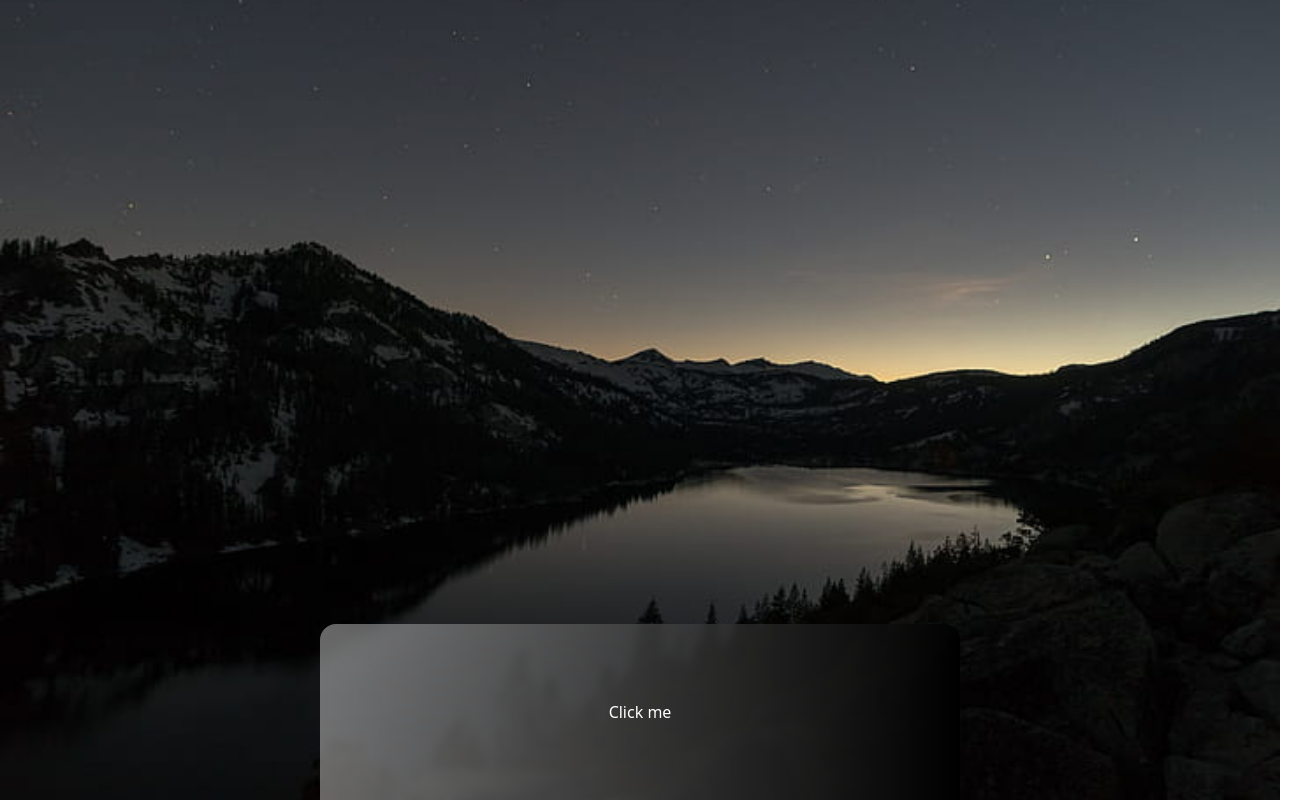
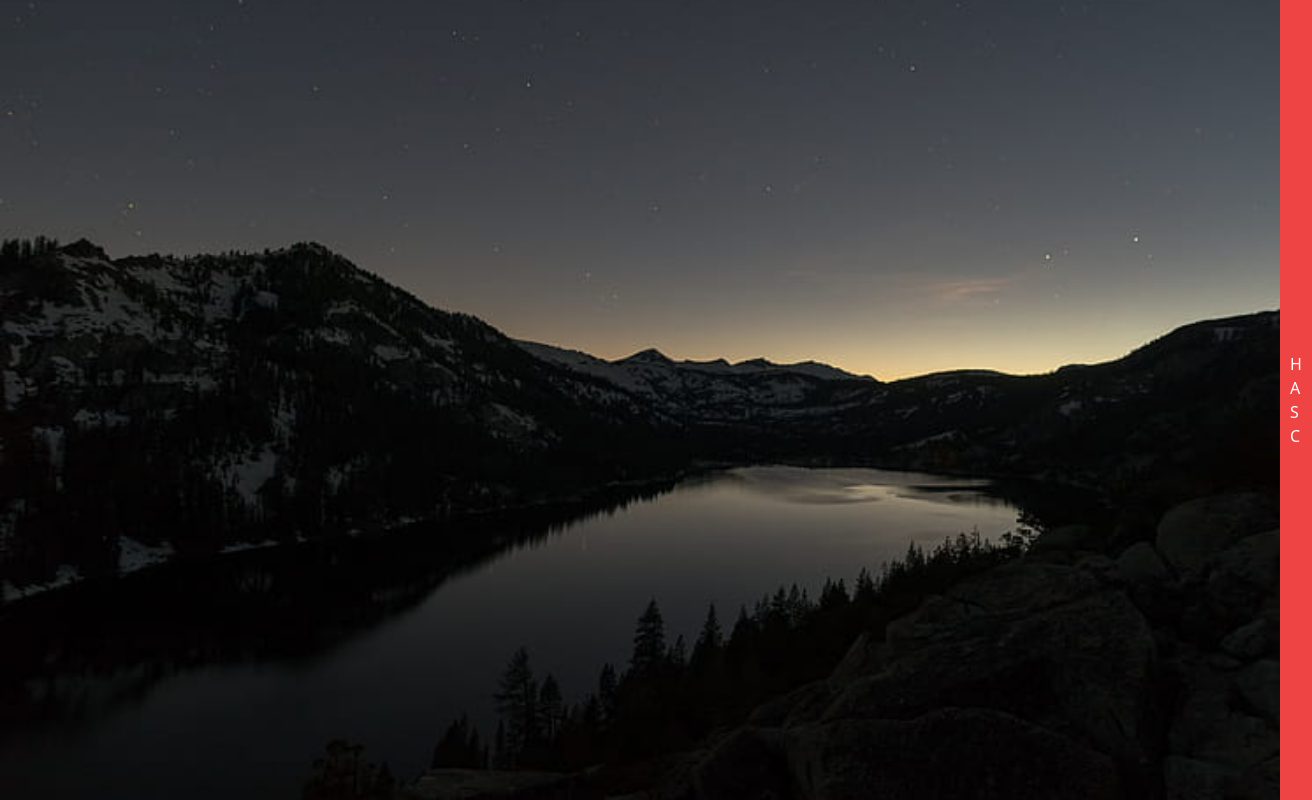
Before and after one commit to RushabRisal/mySite, a React (Vite) app: page / in a window 1280 px wide. Shown: the top 800 px of the page, 1312 px wide, since content can reach past the window. Built offline with nearby package versions, Linux system fonts and the light colour scheme.

Commit message:
implemented nav

```diff
--- a/src/App.jsx
+++ b/src/App.jsx
@@ -1,5 +1,6 @@
 import { useState } from 'react'
 import './App.css'
+import Header from './components/Header'
 
 function App() {
   const [count, setCount] = useState(0)
@@ -7,12 +8,11 @@ function App() {
   return (
     <>
 
-      <div className='h-dvh w-full bg-img2 bg-cover bg-no-repeat bg-center flex justify-center items-center bg-fixed relative'>
-          <div className='w-1/2 h-44 absolute bottom-0 own  backdrop-blur-sm bg-fixed text-white flex justify-center items-center rounded-t-2xl'>
-             <a href='#body'>Click me</a>
-          </div>
+      <div className='h-dvh w-full bg-img2 bg-cover bg-no-repeat bg-center flex justify-center items-center bg-fixed relative text-white '>
+        <Header/>
+
       </div>
-      <div className='h-dvh w-full flex justify-center items-center dark:bg-black dark:text-white'>
+      <div className='h-dvh w-full flex justify-center items-center dark:bg-black/80 dark:text-white'>
        <i class="fa-solid fa-r ani "></i>
         </div>
 
--- /dev/null
+++ b/src/components/Header.jsx
@@ -0,0 +1,14 @@
+const Header = () => {
+    return (
+      <nav className="absolute bg-red-500 flex justify-end md:justify-center items-center right-0 md:left-full top-0 md:bottom-0 left-0 p-4">
+        <ul className="flex flex-row md:flex-col">
+            <li>H</li>
+            <li>A</li>
+            <li>S</li>
+            <li>C</li>
+        </ul>
+      </nav>
+    );
+}
+
+export default Header;
```
